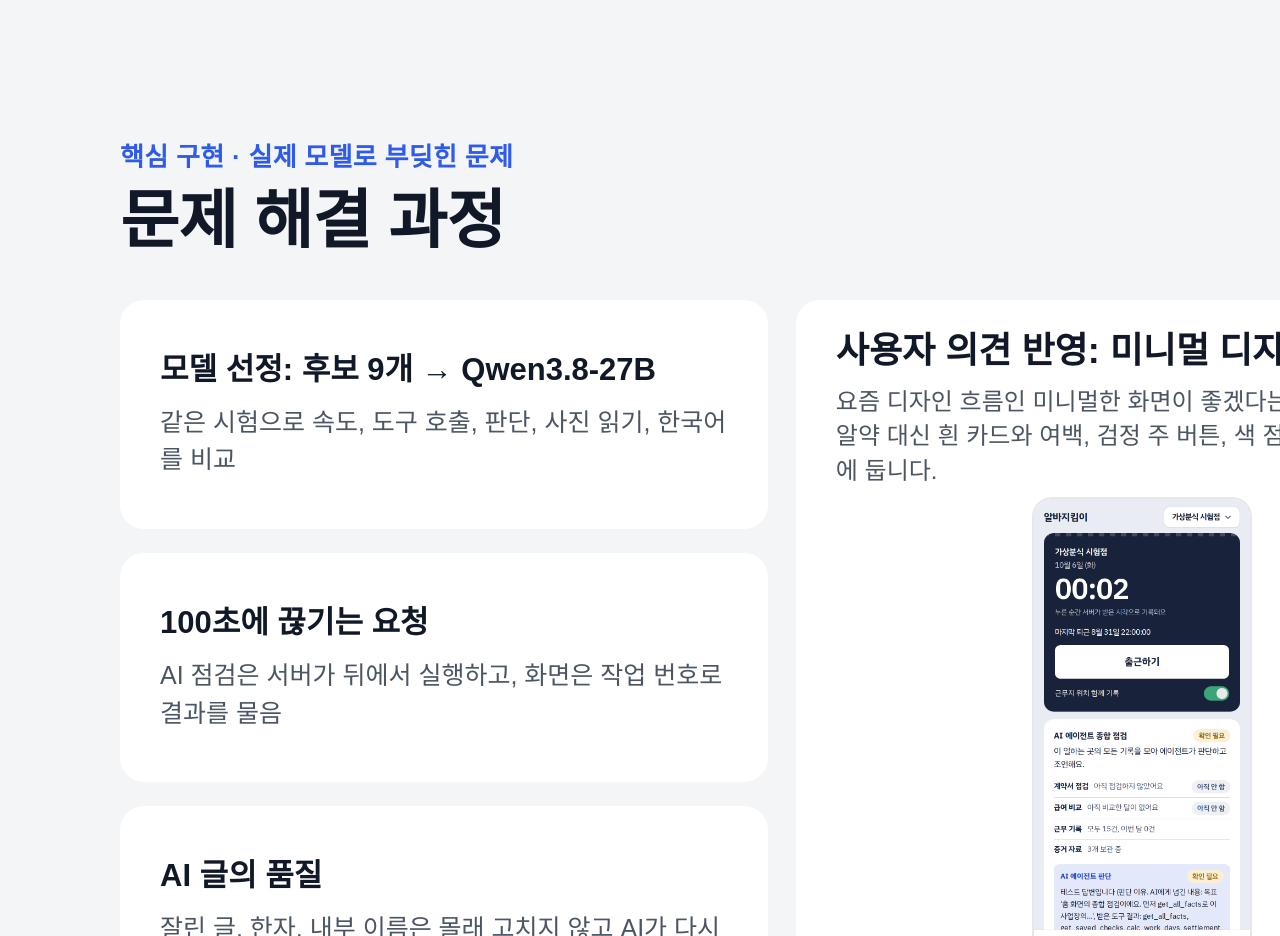
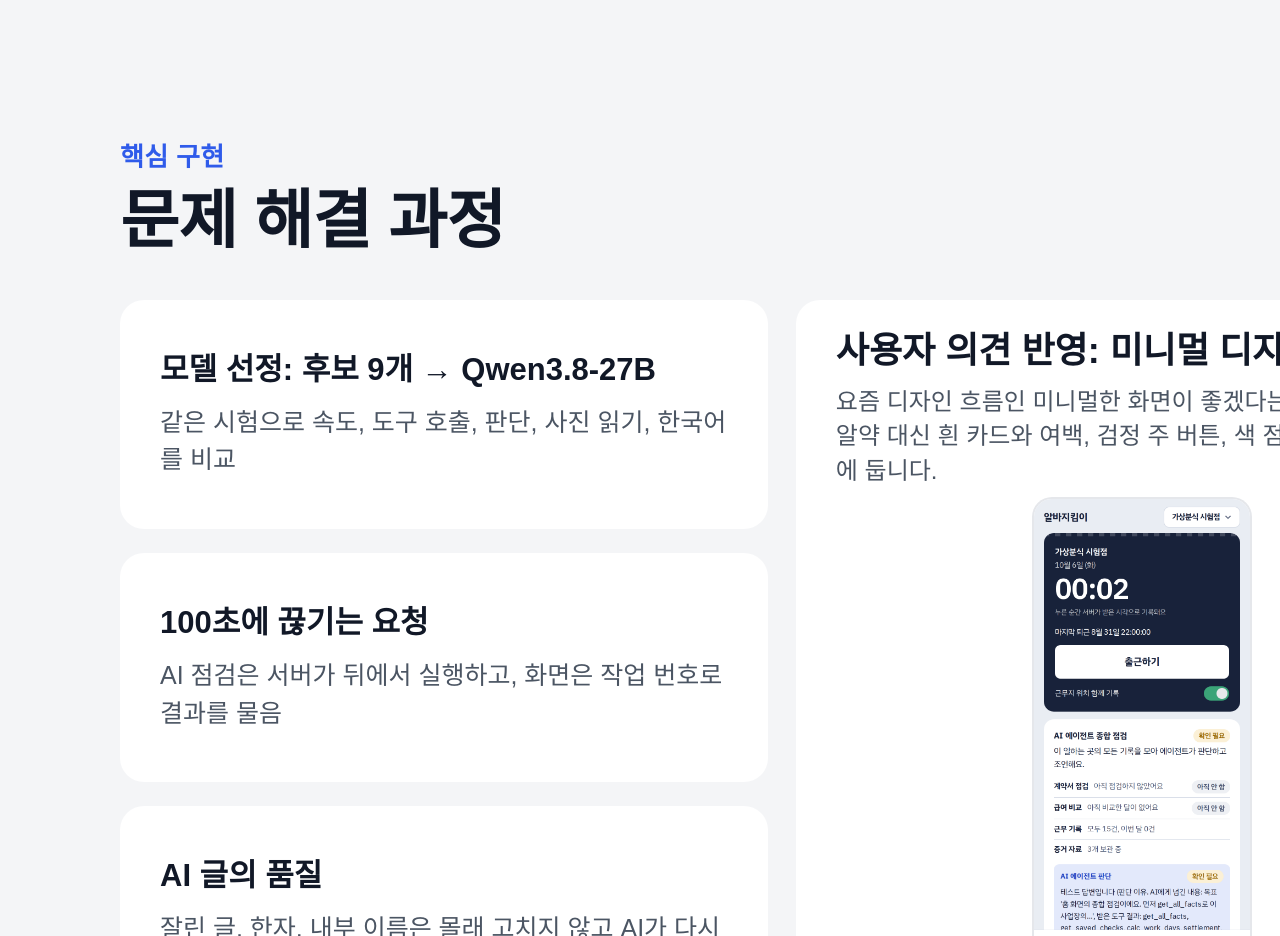
Before and after one commit to hojin2040290/GyeongnamAI-SWCompetition, a plain HTML site: page 제출물/원본/발표자료.html in a window 1280 px wide. Shown: the part 8600-9536 px from the top of the page. Drawn offline with Linux system fonts and the light colour scheme; a web font is replaced by a local one.

Commit message:
발표자료 9쪽 작은 제목을 '핵심 구현'만 남김
Co-Authored-By: Claude Opus 5.5 <noreply@anthropic.com>
Claude-Session: https://claude.ai/code/session_01Su2josenZ8jp1enB83qDq5

```diff
--- a/제출물/원본/발표자료.html
+++ b/제출물/원본/발표자료.html
@@ -215,7 +215,7 @@ svg text{font-family:'IBM Plex Sans KR',sans-serif}
 
 <!-- 9. 기술 -->
 <section class="s">
-  <div><div class="k">핵심 구현 · 실제 모델로 부딪힌 문제</div><h2>문제 해결 과정</h2></div>
+  <div><div class="k">핵심 구현</div><h2>문제 해결 과정</h2></div>
   <div class="grid" style="grid-template-columns:minmax(0,1fr) minmax(0,1.55fr);gap:28px;height:660px">
     <div style="display:flex;flex-direction:column;gap:24px">
       <div class="card sm" style="padding:30px 40px;flex:1;justify-content:center"><h3>모델 선정: 후보 9개 → Qwen3.8-27B</h3><p>같은 시험으로 속도, 도구 호출, 판단, 사진 읽기, 한국어를 비교</p></div>
```
Also changed, not shown: 1 other file.
